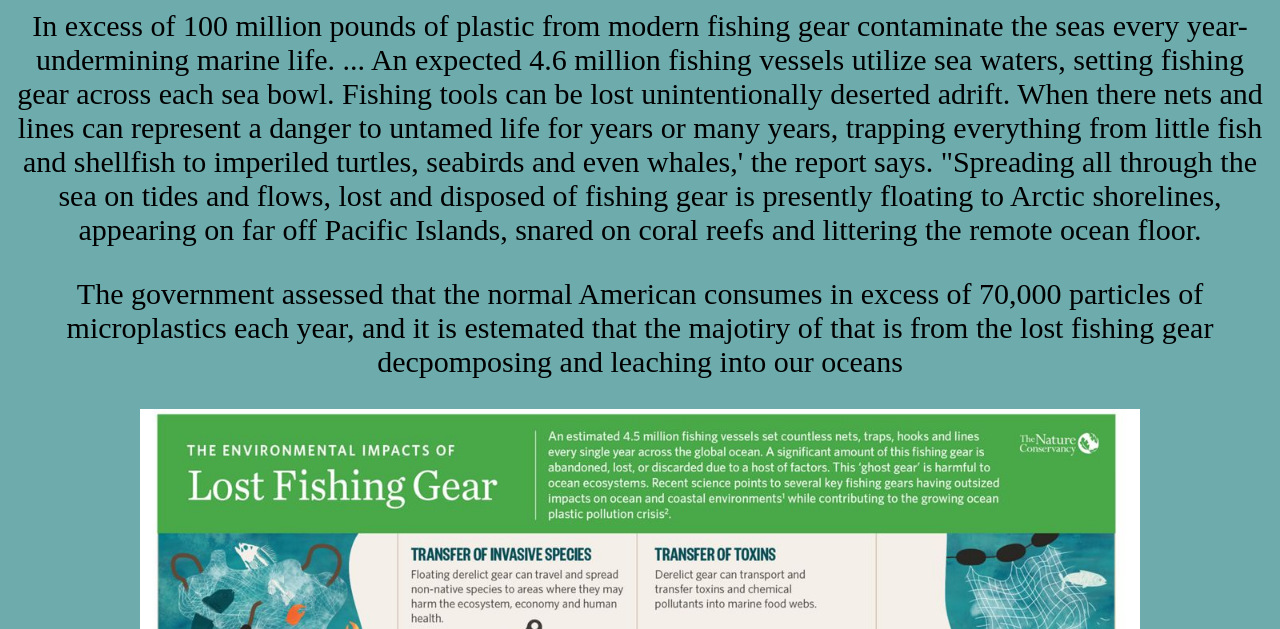
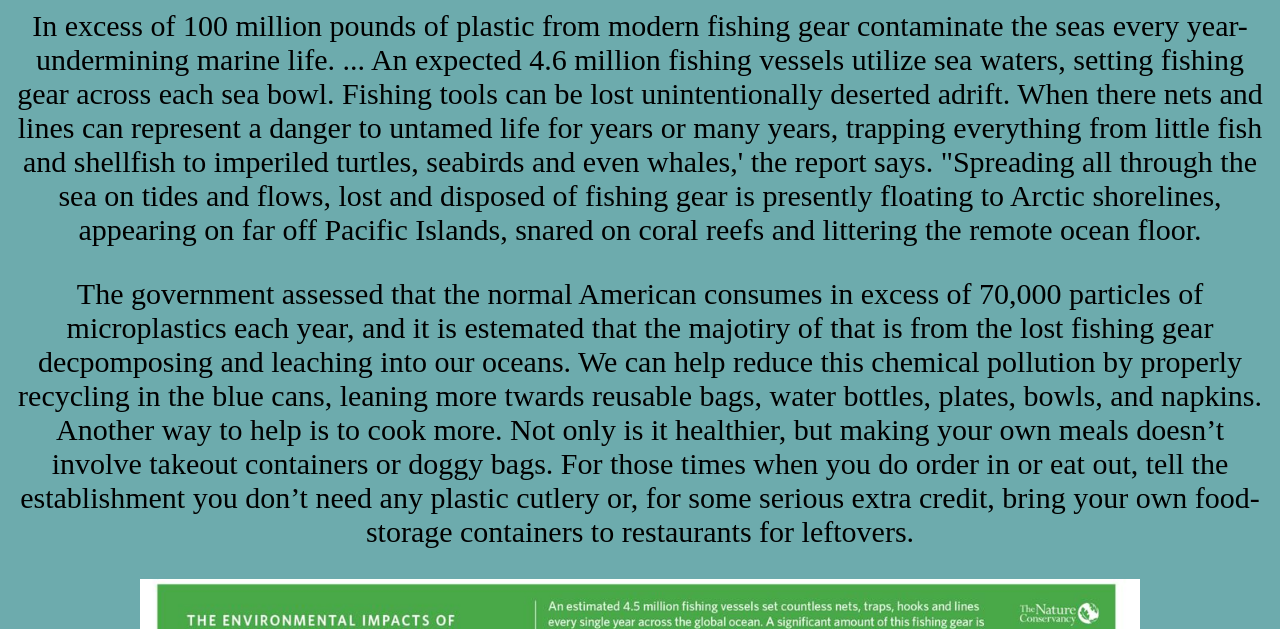
Before and after one commit to drewlobel/Pollution-Project, a plain HTML site: page index.html in a window 1280 px wide. Shown: the part 171-800 px from the top of the page. Drawn offline with Linux system fonts and the light colour scheme.

Commit message:
Update index.html

```diff
--- a/index.html
+++ b/index.html
@@ -79,7 +79,11 @@ appearing on far off Pacific Islands, snared on coral reefs and littering the re
 <br>
 <p class="graph">
 The government assessed that the normal American consumes in excess of 70,000 particles of microplastics each year, and it is estemated that the majotiry of that is
-from the lost fishing gear decpomposing and leaching into our oceans
+from the lost fishing gear decpomposing and leaching into our oceans. We can help reduce this chemical pollution by properly recycling in the blue cans, leaning
+more twards reusable bags, water bottles, plates, bowls, and napkins. Another way to help is to cook more.
+Not only is it healthier, but making your own meals doesn’t involve takeout containers or doggy bags. For those times when you do order in or eat out,
+tell the establishment you don’t need any plastic cutlery or, for some serious extra credit, bring your own food-storage containers to restaurants for leftovers.
+
 </p>
 
 
```
